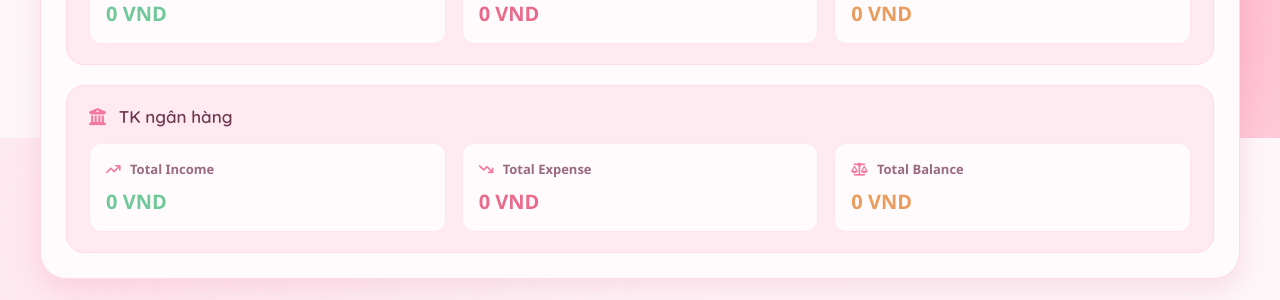
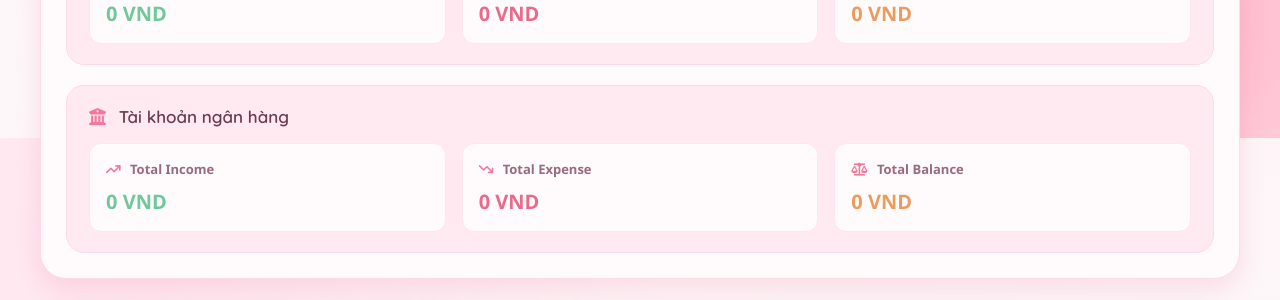
Before and after one commit to phuongthao911/web_chitieu, a FastAPI app: page / in a window 1280 px wide. Shown: the part 662-962 px from the top of the page. Run offline with FastAPI, Linux system fonts and the light colour scheme; data that the repository does not hold is empty; some libraries are stand-ins or nearby versions.

Commit message:
Update UI

```diff
--- a/templates/dashboard.html
+++ b/templates/dashboard.html
@@ -89,7 +89,7 @@
                 </div>
 
                 <div class="wallet-card">
-                    <h3><i class="fa-solid fa-building-columns"></i> TK ngân hàng</h3>
+                    <h3><i class="fa-solid fa-building-columns"></i> Tài khoản ngân hàng</h3>
                     <div class="wallet-stats-row">
                         <div class="wallet-mini-stat income">
                             <span class="wallet-mini-label"><i class="fa-solid fa-arrow-trend-up"></i> Total Income</span>
@@ -151,7 +151,7 @@
                     <select id="wallet">
                         <option value="Tiền mặt">💵 Tiền mặt</option>
                         <option value="Tài khoản tiết kiệm">🏦 Tài khoản tiết kiệm</option>
-                        <option value="TK ngân hàng">💳 TK ngân hàng</option>
+                        <option value="TK ngân hàng">💳 Tài khoản ngân hàng</option>
                     </select>
                 </div>
 
@@ -206,7 +206,7 @@
                         <option value="all">All</option>
                         <option value="Tiền mặt">Tiền mặt</option>
                         <option value="Tài khoản tiết kiệm">Tài khoản tiết kiệm</option>
-                        <option value="TK ngân hàng">TK ngân hàng</option>
+                        <option value="TK ngân hàng">Tài khoản ngân hàng</option>
                     </select>
                 </div>
             </div>
```
